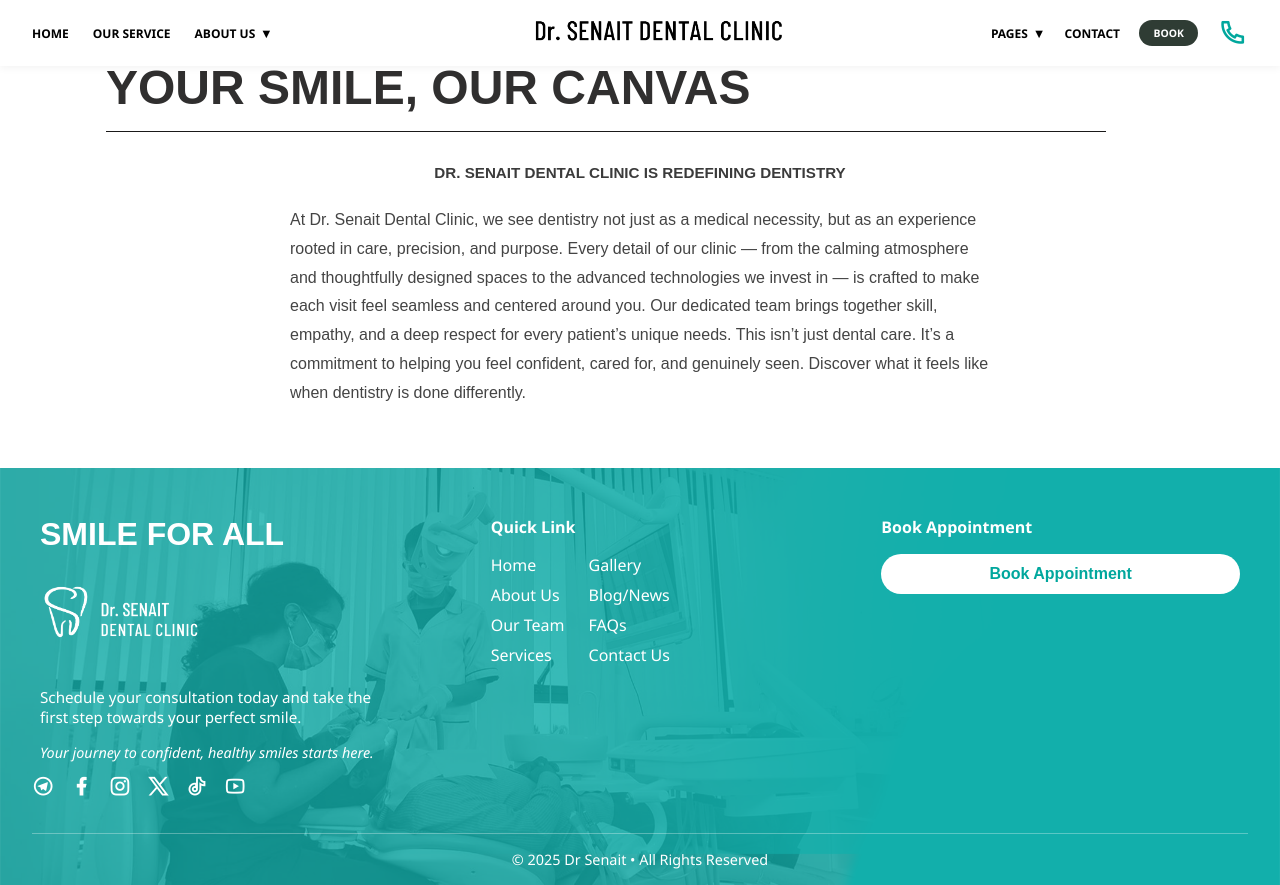
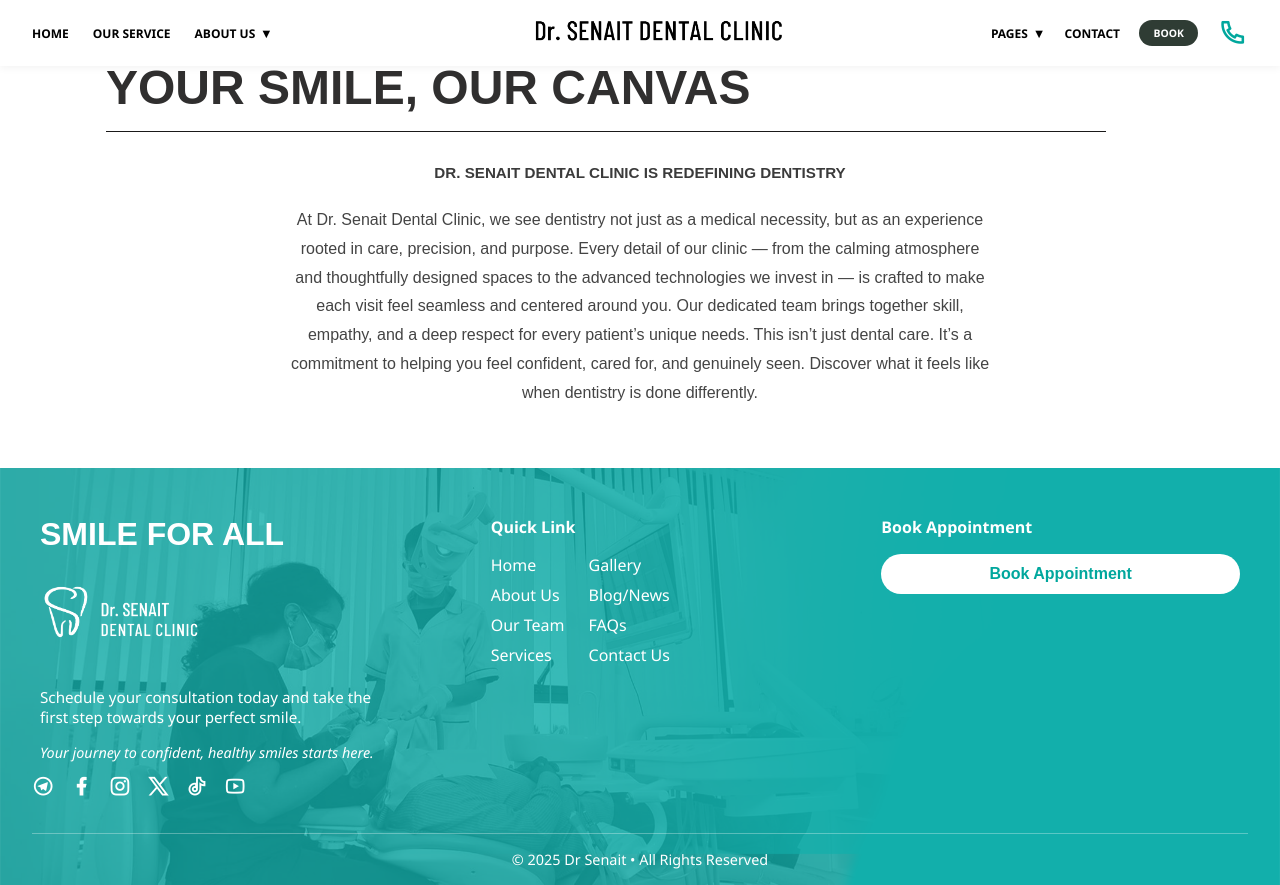
Before and after one commit to arsema16/dr-senait-frontend, a React (Create React App) app in the folder frontend/: page /yoursmile in a window 1280 px wide. Built offline with nearby package versions, Linux system fonts and the light colour scheme; a web font is replaced by a local one.

Commit message:
Update yoursmile.jsx

```diff
--- a/frontend/src/components/yoursmile.jsx
+++ b/frontend/src/components/yoursmile.jsx
@@ -67,7 +67,7 @@ const SmileCanvas = () => {
             lineHeight: '1.8',
             maxWidth: '700px',
             margin: '0 auto',
-            textAlign: 'left',
+            textAlign: 'center',
           }}
         >
           At Dr. Senait Dental Clinic, we see dentistry not just as a medical necessity,
```
